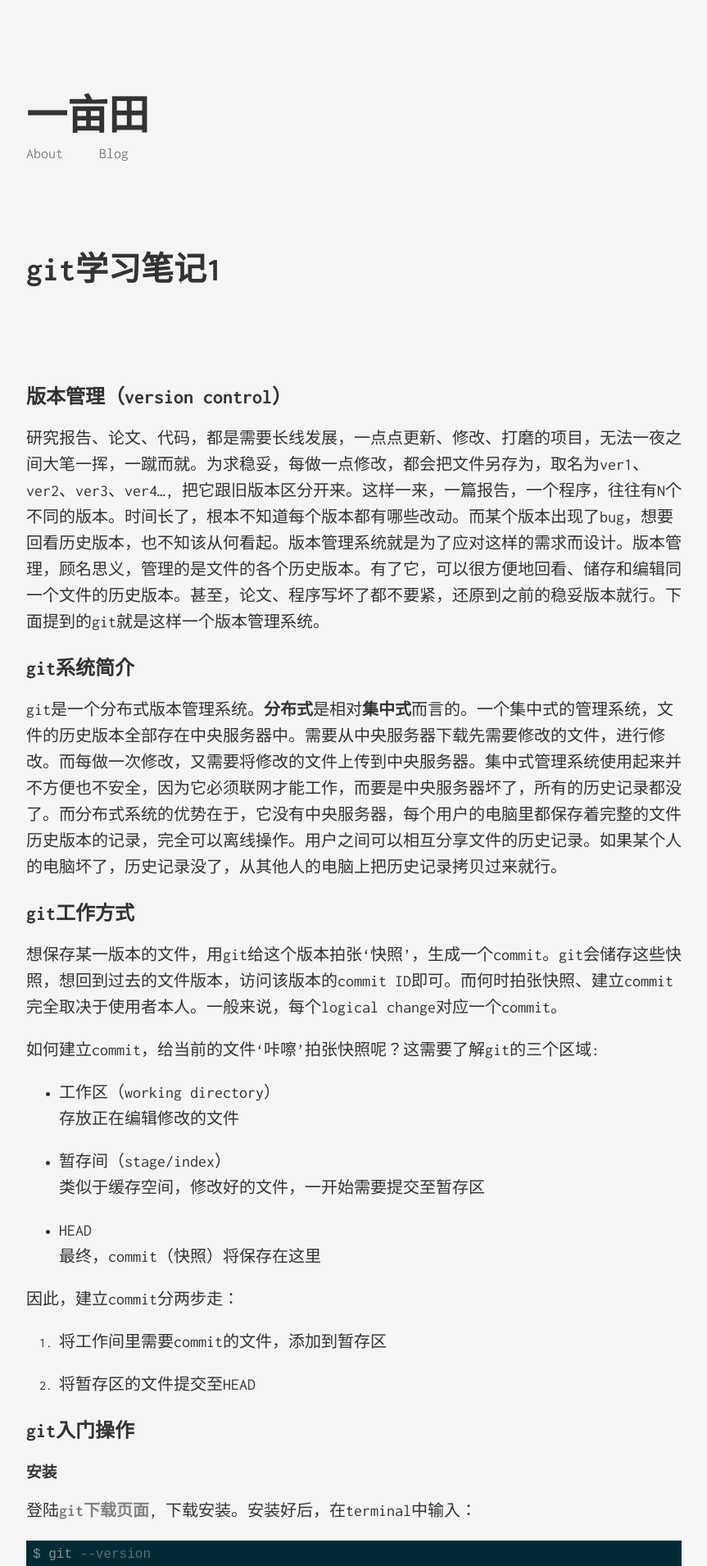
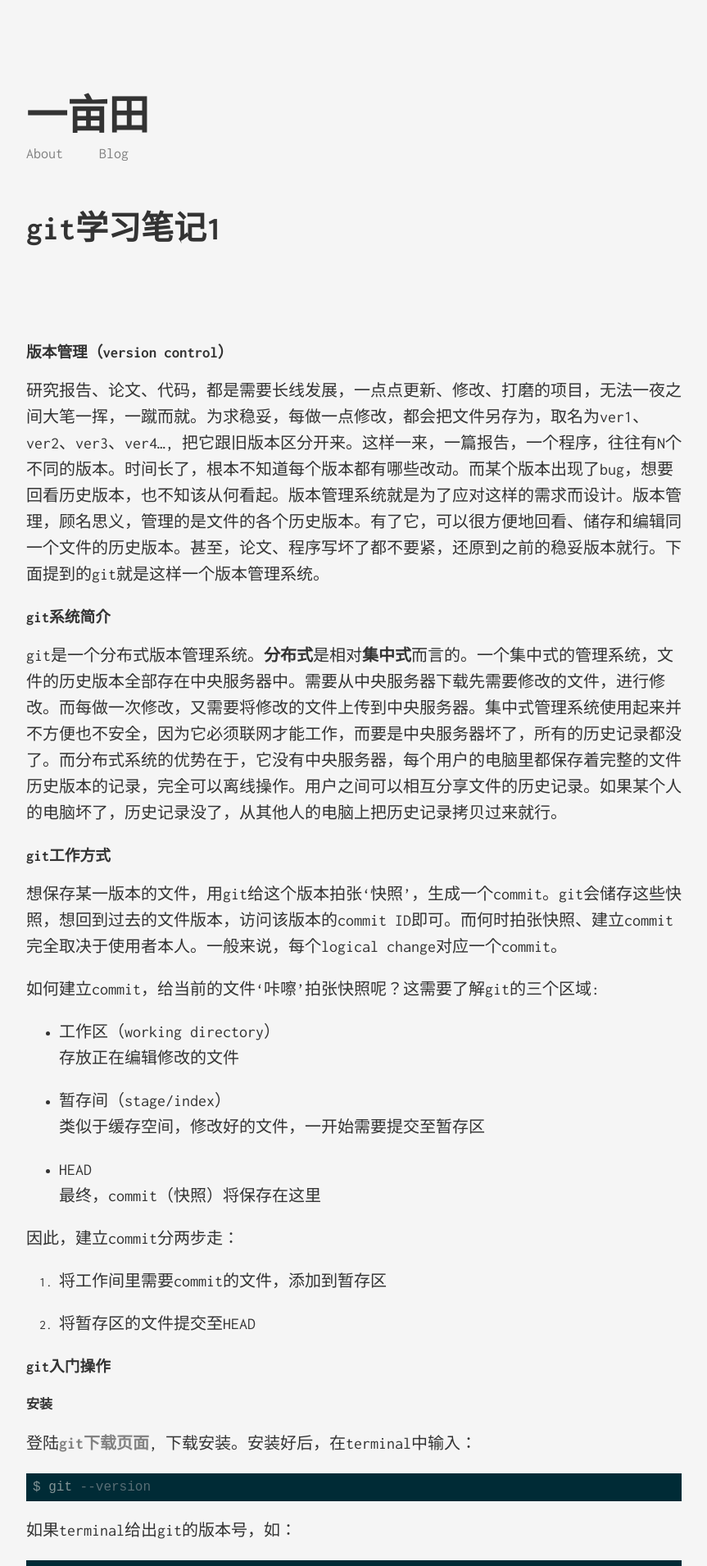
Before and after one commit to ShuangFarmer/old.blog.discard, a Jekyll site: the page built from _posts/2015-12-30-learner-git-note.markdown, in a window 1280 px wide. Shown: the top 1910 px of the page at 82% size, without its empty margins (208-1071 px from the left). Built offline with Jekyll 4.4.1, drawn with Linux system fonts in a browser that asks for light colours.

Commit message:
change format (title margin)

```diff
--- a/_posts/2015-12-30-learner-git-note.markdown
+++ b/_posts/2015-12-30-learner-git-note.markdown
@@ -5,13 +5,13 @@ subtitle:
 date:   2015-12-30 11:16 AM
 categories: [learner]
 ---
-##版本管理（version control）
+###版本管理（version control）
 研究报告、论文、代码，都是需要长线发展，一点点更新、修改、打磨的项目，无法一夜之间大笔一挥，一蹴而就。为求稳妥，每做一点修改，都会把文件另存为，取名为ver1、ver2、ver3、ver4..., 把它跟旧版本区分开来。这样一来，一篇报告，一个程序，往往有N个不同的版本。时间长了，根本不知道每个版本都有哪些改动。而某个版本出现了bug，想要回看历史版本，也不知该从何看起。版本管理系统就是为了应对这样的需求而设计。版本管理，顾名思义，管理的是文件的各个历史版本。有了它，可以很方便地回看、储存和编辑同一个文件的历史版本。甚至，论文、程序写坏了都不要紧，还原到之前的稳妥版本就行。下面提到的git就是这样一个版本管理系统。
 
-##git系统简介
+###git系统简介
 git是一个分布式版本管理系统。**分布式**是相对**集中式**而言的。一个集中式的管理系统，文件的历史版本全部存在中央服务器中。需要从中央服务器下载先需要修改的文件，进行修改。而每做一次修改，又需要将修改的文件上传到中央服务器。集中式管理系统使用起来并不方便也不安全，因为它必须联网才能工作，而要是中央服务器坏了，所有的历史记录都没了。而分布式系统的优势在于，它没有中央服务器，每个用户的电脑里都保存着完整的文件历史版本的记录，完全可以离线操作。用户之间可以相互分享文件的历史记录。如果某个人的电脑坏了，历史记录没了，从其他人的电脑上把历史记录拷贝过来就行。
 
-##git工作方式
+###git工作方式
 想保存某一版本的文件，用git给这个版本拍张‘快照’，生成一个commit。git会储存这些快照，想回到过去的文件版本，访问该版本的commit ID即可。而何时拍张快照、建立commit完全取决于使用者本人。一般来说，每个logical change对应一个commit。
 
 如何建立commit，给当前的文件‘咔嚓’拍张快照呢？这需要了解git的三个区域:
@@ -32,8 +32,8 @@ git是一个分布式版本管理系统。**分布式**是相对**集中式**而
 2. 将暂存区的文件提交至HEAD
 
 
-##git入门操作
-###安装
+###git入门操作
+####安装
 登陆[git下载页面](http://git-scm.com/downloads), 下载安装。安装好后，在terminal中输入：
 
     $ git --version
@@ -44,7 +44,7 @@ git是一个分布式版本管理系统。**分布式**是相对**集中式**而
 
 则安装成功.
 
-###建立git仓库
+####建立git仓库
 存放文件的文件夹，在git里叫做仓库（repositary）。仓库可以是已经建立好的文件夹，也可以新建。版本管理的第一步，是初始化仓库。将工作路径设置为需要版本管理的某文件夹的路径，在terminal输入：
 
     $ git init
@@ -55,7 +55,7 @@ terminal会显示：
 
 一个仓库就建好了 ：）
 
-###添加文件到暂存区
+####添加文件到暂存区
 将文件添加至暂存区，使用指令`git add`加上需要添加的文件名，如：
 
     $ git add readme.txt
@@ -81,7 +81,7 @@ terminal会显示：
 
 on branch master，意思为在master分支 （目前可先不理会分支）。initial commit，表明这是初次提交的commit。changes to be commited表示新文件readme.txt已经放到了暂存区，可以commit到HEAD了。
 
-###提交文件至HEAD
+####提交文件至HEAD
 使用`git commit -m "commit message"`，将暂存区中的文件，提交至HEAD。在`-m`后面，添加该次commit的备注，说明此次commit做了何种改动。`git commit`可以一次性将暂存区中的多个文件，一并提交。
 
     $ git commit -m "Add readme.txt file"
@@ -99,7 +99,7 @@ on branch master，意思为在master分支 （目前可先不理会分支）。
 
 这时，工作区的文件没有改动。暂存区的文件，在上一次commit之后已经清空。因此，当前的状态是没啥可commit（nothing to commit）。
 
-###查看commit历史记录
+####查看commit历史记录
 可以使用`git log`查看commit的记录。
 
     $ git log
@@ -117,7 +117,7 @@ on branch master，意思为在master分支 （目前可先不理会分支）。
 
 历史记录是按照时间顺序由新到旧排列。commit后面的一系列字符串，即是每个commit的ID，可以根据ID，回访文件的历史版本。Author一栏会给出每次commit的作者信息，这在多人协作的项目中比较有用。该指令也会显示每个commit的备注信息，每个commit到底做了什么改动，一目了然（前提是最初设置的备注信息要清晰明白）。
 
-###比较不同版本的文件
+####比较不同版本的文件
 版本多了，我们可能需要了解两个版本之间到底有哪些差异，这时需要用到`git diff commit_id1 commit_id2`。`git diff`会比较commit_id2比commit_id1增加了或减少了哪些内容。如果想要比较新版本较之于旧版本做了哪些改动，commit_id1写较旧那个版本的commit id。
 
     $ git diff b8b0082e51f2afdf1c1f8b9ba44023d68a9fd6a8  6e088c0c257b1322f89c2f17af789b2a960bd961
@@ -139,7 +139,7 @@ on branch master，意思为在master分支 （目前可先不理会分支）。
 **+**表示新版本较旧版本增加的内容
 **-** 表示新版本较旧版本删除的内容
 
-###回到历史版本
+####回到历史版本
 输入指令`git checkout`加上commit id，就能回到该版本：
 
     $ git checkout 78122e28a7dd941711d8c34b57ca8c9de1b128dd
@@ -161,7 +161,7 @@ git会吐出一堆内容，涉及到分支的知识，先暂时不管它啦。
 
 拥有这些知识，就已经可以着手管理自己的文件啦！
 
-##参考资料：
+###参考资料：
 Udacity课程: [How to use Git and Github](https://www.udacity.com/course/how-to-use-git-and-github--ud775)
 
 廖雪峰的[git教程](http://www.liaoxuefeng.com/wiki/0013739516305929606dd18361248578c67b8067c8c017b000)
--- a/_sass/_default.scss
+++ b/_sass/_default.scss
@@ -120,7 +120,7 @@ strong {
 
 /* =Titles */
 .page-title {
-    margin-top:100px;
+    margin-top:50px;
     margin-bottom:125px;
     text-align: left;
 }
```
